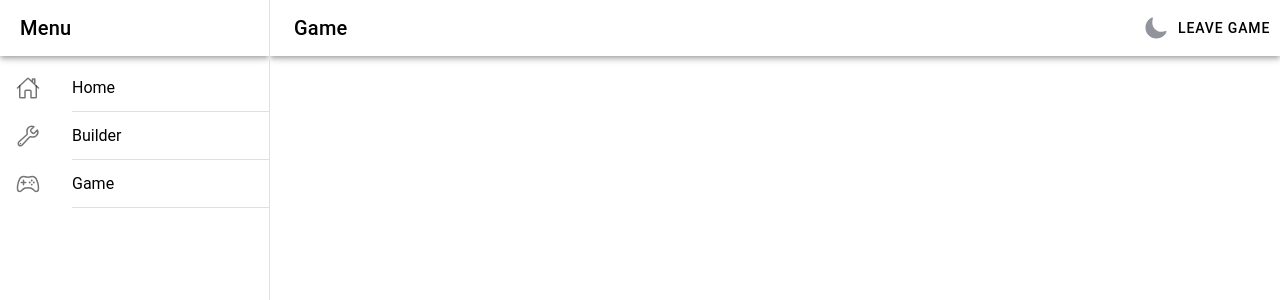
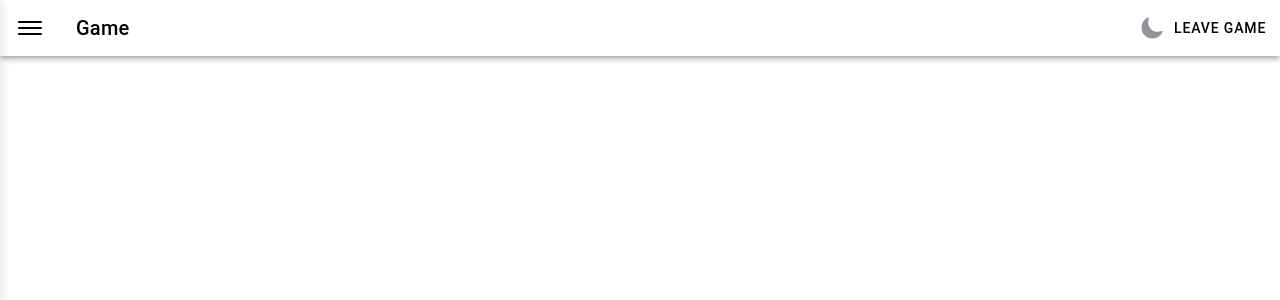
Before and after one commit to glogawa/p2026, a React (Vite) app: page /game in a window 1280 px wide. Both pictures are taken after a click on the element "START GAME". Shown: the top 300 px of the page. Built offline with nearby package versions, Linux system fonts and the light colour scheme.

Commit message:
pwa fix and sidemenu

```diff
--- a/src/App.tsx
+++ b/src/App.tsx
@@ -1,12 +1,12 @@
 import { Redirect, Route } from 'react-router-dom';
-import { IonApp, IonRouterOutlet, IonToast, IonSplitPane, setupIonicReact } from '@ionic/react';
+import { IonApp, IonRouterOutlet, IonToast, setupIonicReact } from '@ionic/react';
 import { IonReactRouter } from '@ionic/react-router';
-import { useEffect, useState } from 'react';
-import { Workbox } from 'workbox-window';
+import { useEffect, useState, useRef } from 'react';
 import Home from './pages/Home';
 import Game from './pages/Game/Game';
 import Builder from './pages/Builder/Builder';
 import Menu from './components/Menu';
+import { MenuProvider } from './context/MenuContext';
 
 /* Core CSS required for Ionic components to work properly */
 import '@ionic/react/css/core.css';
@@ -42,22 +42,65 @@ setupIonicReact();
 
 const App: React.FC = () => {
   const [updateAvailable, setUpdateAvailable] = useState(false);
+  const updateListenerRef = useRef<(() => void) | null>(null);
 
   useEffect(() => {
     if ('serviceWorker' in navigator) {
-      const wb = new Workbox('/sw.js');
-      wb.addEventListener('waiting', () => {
-        setUpdateAvailable(true);
+      // Vite PWA automatically generates sw.js, no need to provide a custom path
+      navigator.serviceWorker.register('/sw.js').then((registration) => {
+        console.log('Service worker registered');
+
+        // Check if there's already a waiting service worker on first load
+        if (registration.waiting) {
+          console.log('Waiting service worker found on registration');
+          setUpdateAvailable(true);
+        }
+
+        // Listen for updates
+        registration.addEventListener('updatefound', () => {
+          const newWorker = registration.installing;
+          if (newWorker) {
+            newWorker.addEventListener('statechange', () => {
+              if (newWorker.state === 'installed' && navigator.serviceWorker.controller) {
+                console.log('New service worker installed and waiting');
+                setUpdateAvailable(true);
+              }
+            });
+          }
+        });
+
+        // Listen for controller change
+        navigator.serviceWorker.addEventListener('controllerchange', () => {
+          console.log('Service worker controller changed');
+          window.location.reload();
+        });
+      }).catch((error) => {
+        console.error('Service worker registration failed:', error);
       });
-      wb.register();
     }
+
+    return () => {
+      if (updateListenerRef.current) {
+        updateListenerRef.current();
+      }
+    };
   }, []);
 
   const reloadApp = () => {
-    const wb = new Workbox('/sw.js');
-    wb.messageSW({ type: 'SKIP_WAITING' }).then(() => {
-      window.location.reload();
-    });
+    console.log('Reload triggered');
+    setUpdateAvailable(false);
+
+    if ('serviceWorker' in navigator) {
+      navigator.serviceWorker.getRegistration().then((reg) => {
+        if (reg?.waiting) {
+          console.log('Sending SKIP_WAITING to service worker');
+          // Tell the waiting service worker to skip the waiting period
+          reg.waiting.postMessage({ type: 'SKIP_WAITING' });
+        }
+      }).catch((error) => {
+        console.error('Failed to get service worker registration:', error);
+      });
+    }
   };
 
   const dismissUpdate = () => {
@@ -66,9 +109,9 @@ const App: React.FC = () => {
 
   return (
     <IonApp>
-      <IonSplitPane contentId="main-content">
-        <Menu />
+      <MenuProvider>
         <IonReactRouter>
+          <Menu />
           <IonRouterOutlet id="main-content">
             <Route exact path="/home">
               <Home />
@@ -84,7 +127,7 @@ const App: React.FC = () => {
             </Route>
           </IonRouterOutlet>
         </IonReactRouter>
-      </IonSplitPane>
+      </MenuProvider>
       <IonToast
         isOpen={updateAvailable}
         message="A new version is available. Reload to update."
--- /dev/null
+++ b/src/components/Menu.css
@@ -0,0 +1,79 @@
+.menu-backdrop {
+  position: fixed;
+  top: 0;
+  left: 0;
+  width: 100%;
+  height: 100%;
+  background: rgba(0, 0, 0, 0.5);
+  z-index: 999;
+  animation: fadeIn 0.3s ease-in-out;
+}
+
+@keyframes fadeIn {
+  from {
+    opacity: 0;
+  }
+  to {
+    opacity: 1;
+  }
+}
+
+.side-menu {
+  position: fixed;
+  top: 0;
+  left: 0;
+  height: 100vh;
+  width: 250px;
+  background: var(--ion-background-color);
+  border-right: 1px solid var(--glass-border);
+  z-index: 1000;
+  transform: translateX(-100%);
+  transition: transform 0.3s ease-in-out;
+  box-shadow: 2px 0 10px rgba(0, 0, 0, 0.1);
+}
+
+.side-menu.open {
+  transform: translateX(0);
+}
+
+.menu-header {
+  padding: 20px;
+  border-bottom: 1px solid var(--glass-border);
+}
+
+.menu-header h2 {
+  margin: 0;
+  font-size: 1.5rem;
+  color: var(--ion-text-color);
+}
+
+.menu-nav {
+  display: flex;
+  flex-direction: column;
+  padding: 10px 0;
+}
+
+.menu-item {
+  padding: 15px 20px;
+  color: var(--ion-text-color);
+  text-decoration: none;
+  border-left: 4px solid transparent;
+  transition: all 0.2s ease-in-out;
+  cursor: pointer;
+}
+
+.menu-item:hover {
+  background: var(--glass-background);
+  border-left-color: var(--ion-color-primary);
+}
+
+.menu-item.active {
+  background: var(--glass-background);
+  border-left-color: var(--ion-color-primary);
+  color: var(--ion-color-primary);
+  font-weight: 600;
+}
+
+.menu-label {
+  font-size: 1rem;
+}
--- a/src/components/Menu.tsx
+++ b/src/components/Menu.tsx
@@ -1,31 +1,54 @@
-import { IonMenu, IonHeader, IonToolbar, IonTitle, IonContent, IonList, IonItem, IonIcon, IonLabel } from '@ionic/react';
-import { homeOutline, buildOutline, gameControllerOutline } from 'ionicons/icons';
+import { useMenu } from '../context/MenuContext';
+import { useLocation } from 'react-router-dom';
+import './Menu.css';
 
 const Menu: React.FC = () => {
+  const { isOpen, closeMenu } = useMenu();
+  const location = useLocation();
+
+  const menuItems = [
+    { path: '/home', label: 'Home' },
+    { path: '/builder', label: 'Builder' },
+    { path: '/game', label: 'Game' },
+  ];
+
+  const handleItemClick = (path: string) => {
+    if (location.pathname !== path) {
+      closeMenu();
+    }
+  };
+
   return (
-    <IonMenu contentId="main-content" style={{ width: '200px' }}>
-      <IonHeader>
-        <IonToolbar>
-          <IonTitle>Menu</IonTitle>
-        </IonToolbar>
-      </IonHeader>
-      <IonContent>
-        <IonList>
-          <IonItem routerLink="/home" routerDirection="root">
-            <IonIcon icon={homeOutline} slot="start" />
-            <IonLabel>Home</IonLabel>
-          </IonItem>
-          <IonItem routerLink="/builder" routerDirection="root">
-            <IonIcon icon={buildOutline} slot="start" />
-            <IonLabel>Builder</IonLabel>
-          </IonItem>
-          <IonItem routerLink="/game" routerDirection="root">
-            <IonIcon icon={gameControllerOutline} slot="start" />
-            <IonLabel>Game</IonLabel>
-          </IonItem>
-        </IonList>
-      </IonContent>
-    </IonMenu>
+    <>
+      {/* Backdrop */}
+      {isOpen && (
+        <div className="menu-backdrop" onClick={closeMenu} />
+      )}
+
+      {/* Menu */}
+      <div className={`side-menu ${isOpen ? 'open' : ''}`}>
+        <div className="menu-header">
+          <h2>Menu</h2>
+        </div>
+
+        <nav className="menu-nav">
+          {menuItems.map((item) => (
+            <a
+              key={item.path}
+              href={item.path}
+              className={`menu-item ${location.pathname === item.path ? 'active' : ''}`}
+              onClick={(e) => {
+                e.preventDefault();
+                handleItemClick(item.path);
+                window.location.href = item.path;
+              }}
+            >
+              <span className="menu-label">{item.label}</span>
+            </a>
+          ))}
+        </nav>
+      </div>
+    </>
   );
 };
 
--- /dev/null
+++ b/src/components/PageHeader.tsx
@@ -0,0 +1,32 @@
+import { IonHeader, IonToolbar, IonTitle, IonButtons, IonButton, IonIcon } from '@ionic/react';
+import { menuOutline } from 'ionicons/icons';
+import { useMenu } from '../context/MenuContext';
+import ToggleLightDark from './utils/toggleLightDark';
+
+interface PageHeaderProps {
+  title: string;
+  children?: React.ReactNode;
+}
+
+const PageHeader: React.FC<PageHeaderProps> = ({ title, children }) => {
+  const { toggleMenu } = useMenu();
+
+  return (
+    <IonHeader>
+      <IonToolbar>
+        <IonTitle>{title}</IonTitle>
+        <IonButtons slot="start">
+          <IonButton onClick={toggleMenu}>
+            <IonIcon icon={menuOutline} size="large" />
+          </IonButton>
+        </IonButtons>
+        <IonButtons slot="end">
+          <ToggleLightDark />
+          {children}
+        </IonButtons>
+      </IonToolbar>
+    </IonHeader>
+  );
+};
+
+export default PageHeader;
--- /dev/null
+++ b/src/context/MenuContext.tsx
@@ -0,0 +1,35 @@
+import React, { createContext, useContext, useState } from 'react';
+
+interface MenuContextType {
+  isOpen: boolean;
+  toggleMenu: () => void;
+  closeMenu: () => void;
+}
+
+const MenuContext = createContext<MenuContextType | undefined>(undefined);
+
+export const MenuProvider: React.FC<{ children: React.ReactNode }> = ({ children }) => {
+  const [isOpen, setIsOpen] = useState(false);
+
+  const toggleMenu = () => {
+    setIsOpen(!isOpen);
+  };
+
+  const closeMenu = () => {
+    setIsOpen(false);
+  };
+
+  return (
+    <MenuContext.Provider value={{ isOpen, toggleMenu, closeMenu }}>
+      {children}
+    </MenuContext.Provider>
+  );
+};
+
+export const useMenu = () => {
+  const context = useContext(MenuContext);
+  if (!context) {
+    throw new Error('useMenu must be used within MenuProvider');
+  }
+  return context;
+};
--- a/src/pages/Game/Game.tsx
+++ b/src/pages/Game/Game.tsx
@@ -1,12 +1,15 @@
-import { IonContent, IonHeader, IonPage, IonTitle, IonToolbar, IonButton, IonButtons, IonCard, IonCardContent, IonMenuToggle, IonTextarea, IonItem, IonLabel } from '@ionic/react';
+import { IonContent, IonHeader, IonPage, IonTitle, IonToolbar, IonButton, IonButtons, IonCard, IonCardContent, IonMenuToggle, IonTextarea, IonItem, IonLabel, IonIcon } from '@ionic/react';
 import { useState, useEffect, useRef } from 'react';
-import { Engine, Scene, ArcRotateCamera, HemisphericLight, Vector3, MeshBuilder, KeyboardEventTypes } from '@babylonjs/core';
-import { GUI } from '@babylonjs/gui';
+import { Engine, Scene, ArcRotateCamera, HemisphericLight, Vector3, MeshBuilder, KeyboardEventTypes, VirtualJoystick } from '@babylonjs/core';
+import { AdvancedDynamicTexture } from '@babylonjs/gui/2D';
 import { createGround } from '../assets/ground';
 import { createCamera } from '../assets/camera';
 import { createLight } from '../assets/light';
 import './Game.css';
 import ToggleLightDark from '../../components/utils/toggleLightDark';
+import { menuOutline } from 'ionicons/icons';
+import { menuController } from '@ionic/core';
+import PageHeader from '../../components/PageHeader';
 
 interface Level {
     id: number;
@@ -46,9 +49,8 @@ const Game: React.FC = () => {
       canvasRef.current.focus();
 
       // Create UI for virtual joystick
-      const advancedTexture = GUI.AdvancedDynamicTexture.CreateFullscreenUI("UI");
-      const joystick = new GUI.VirtualJoystick();
-      advancedTexture.addControl(joystick);
+      const advancedTexture = AdvancedDynamicTexture.CreateFullscreenUI("UI");
+      const joystick = new VirtualJoystick();
 
       // Find start position
       const startEntry = Object.entries(currentLevel.positions).find(([_, type]) => type === 'start');
@@ -106,33 +108,19 @@ const Game: React.FC = () => {
   if (gameStarted) {
     return (
       <IonPage>
-        <IonHeader>
-          <IonToolbar>
-            <IonTitle>Game</IonTitle>
-            <IonButtons slot="start">
-              <IonMenuToggle />
-            </IonButtons>
-            <IonButtons slot="end">
-              <ToggleLightDark />
-              <IonButton onClick={() => setGameStarted(false)}>Leave Game</IonButton>
-            </IonButtons>
-          </IonToolbar>
-        </IonHeader>
-        <canvas ref={canvasRef} style={{ width: '100%', height: 'calc(100vh - 56px)' }} />
+        <PageHeader title="Game">
+          <IonButton onClick={() => setGameStarted(false)}>Leave Game</IonButton>
+        </PageHeader>
+        <IonContent style={{ height: 'calc(100vh - 56px)', padding: 0 }}>
+          <canvas ref={canvasRef} style={{ width: '100%', height: '100%' }} />
+        </IonContent>
       </IonPage>
     );
   }
 
   return (
     <IonPage>
-      <IonHeader>
-        <IonToolbar>
-          <IonTitle>Game</IonTitle>
-          <IonButtons slot="end">
-            <ToggleLightDark />
-          </IonButtons>
-        </IonToolbar>
-      </IonHeader>
+      <PageHeader title="Game" />
       <IonContent fullscreen>
         <IonHeader collapse="condense">
           <IonToolbar>
--- a/src/pages/Home.tsx
+++ b/src/pages/Home.tsx
@@ -1,17 +1,12 @@
-import { IonContent, IonHeader, IonPage, IonTitle, IonToolbar, IonButton, IonButtons, IonCard, IonCardContent } from '@ionic/react';
+import { IonContent, IonHeader, IonPage, IonTitle, IonToolbar, IonButton, IonButtons, IonCard, IonCardContent, IonMenuToggle, IonIcon } from '@ionic/react';
+import { menuOutline } from 'ionicons/icons';
 import ToggleLightDark from '../components/utils/toggleLightDark';
+import PageHeader from '../components/PageHeader';
 
 const Home: React.FC = () => {
   return (
     <IonPage>
-      <IonHeader>
-        <IonToolbar>
-          <IonTitle>Home</IonTitle>
-          <IonButtons slot="end">
-            <ToggleLightDark />
-          </IonButtons>
-        </IonToolbar>
-      </IonHeader>
+      <PageHeader title="Home" />
       <IonContent fullscreen>
         <IonHeader collapse="condense">
           <IonToolbar>
--- a/vite.config.ts
+++ b/vite.config.ts
@@ -108,8 +108,8 @@ export default defineConfig({
       workbox: {
         globPatterns: ['**/*.{js,css,html,ico,png,svg,woff,woff2}'],
         maximumFileSizeToCacheInBytes: 10 * 1024 * 1024, // 10 MB (increased from 2 MB default for Babylon.js)
-        skipWaiting: false,
-        clientsClaim: false,
+        skipWaiting: true,
+        clientsClaim: true,
         runtimeCaching: [
           {
             urlPattern: /^https:\/\/fonts\.googleapis\.com\/.*/i,
```
Also changed, not shown: src/pages/Builder/Builder.tsx (+3 -12 lines).
